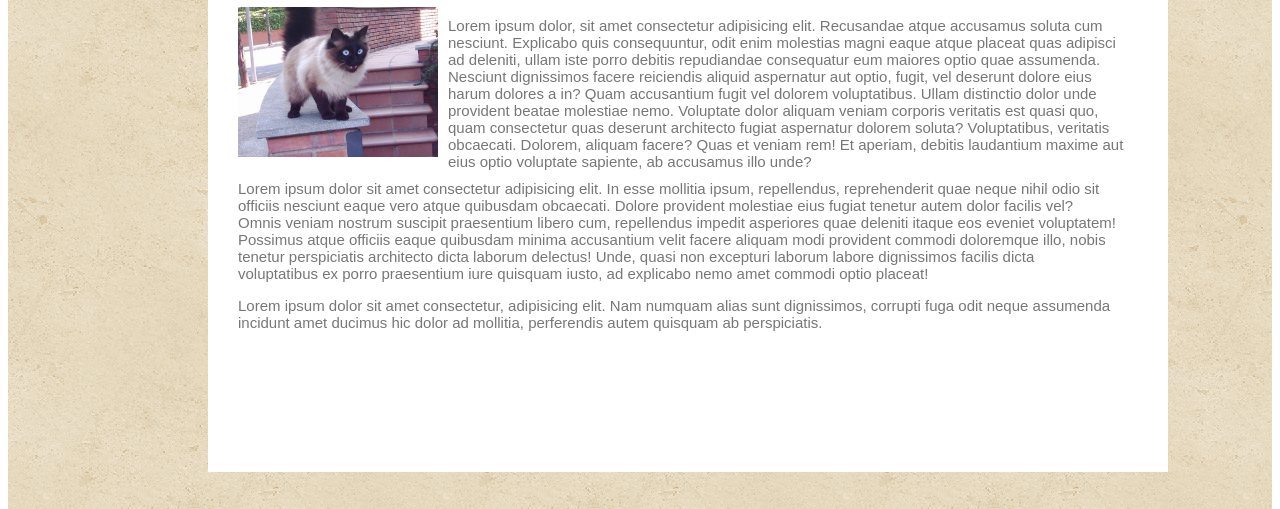
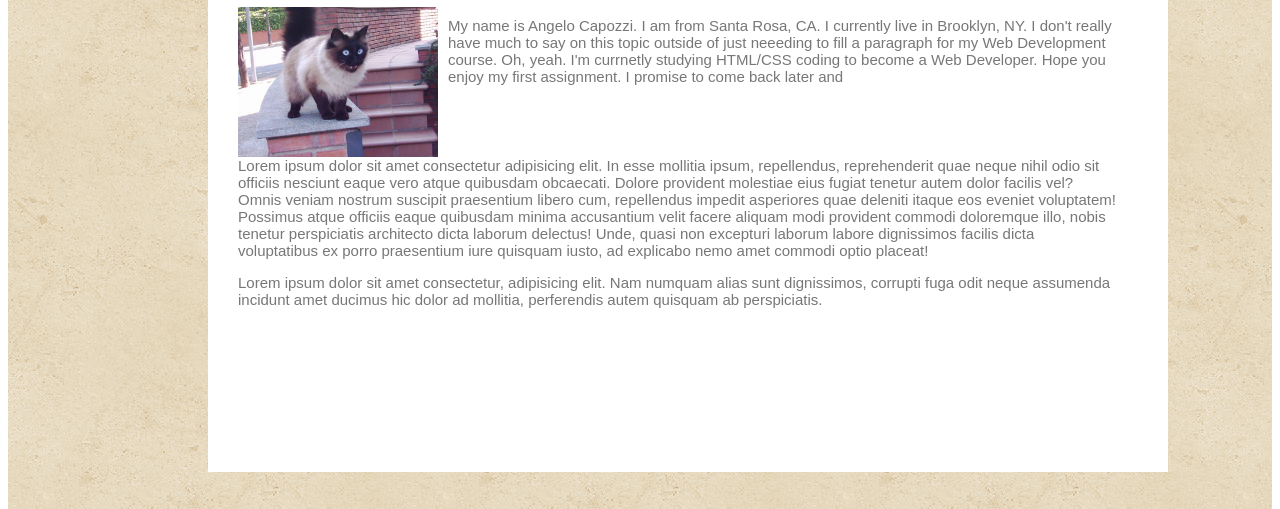
Before and after one commit to acap613/Basic-Portfolio, a plain HTML site: page AboutMe.html in a window 1280 px wide. Shown: the part 291-800 px from the top of the page. Drawn offline with Linux system fonts and the light colour scheme.

```diff
--- a/AboutMe.html
+++ b/AboutMe.html
@@ -27,19 +27,11 @@
 
                 <img src="assets/images/catpic.jpg" id="img1" >
 
-                <p id="p1">Lorem ipsum dolor, sit amet consectetur adipisicing elit.
-                    Recusandae atque accusamus soluta cum nesciunt. Explicabo quis
-                    consequuntur, odit enim molestias magni eaque atque placeat quas
-                    adipisci ad deleniti, ullam iste porro debitis repudiandae consequatur
-                    eum maiores optio quae assumenda. Nesciunt dignissimos facere reiciendis
-                    aliquid aspernatur aut optio, fugit, vel deserunt dolore eius harum
-                    dolores a in? Quam accusantium fugit vel dolorem voluptatibus. Ullam
-                    distinctio dolor unde provident beatae molestiae nemo. Voluptate dolor
-                    aliquam veniam corporis veritatis est quasi quo, quam consectetur quas
-                    deserunt architecto fugiat aspernatur dolorem soluta? Voluptatibus,
-                    veritatis obcaecati. Dolorem, aliquam facere? Quas et veniam rem! Et
-                    aperiam, debitis laudantium maxime aut eius optio voluptate sapiente,
-                    ab accusamus illo unde?
+                <p id="p1">My name is Angelo Capozzi. I am from Santa Rosa, CA. I currently live in
+                    Brooklyn, NY. I don't really have much to say on this topic outside of just neeeding
+                    to fill a paragraph for my Web Development course. Oh, yeah. I'm currnetly studying
+                    HTML/CSS coding to become a Web Developer. Hope you enjoy my first assignment. I promise to
+                    come back later and
                 </p>
                 <p id="p2">Lorem ipsum dolor sit amet consectetur adipisicing elit.
                     In esse mollitia ipsum, repellendus, reprehenderit quae neque nihil
```
Also changed, not shown: contact.html (+11 -0 lines), portfolio.html (+17 -4 lines).
